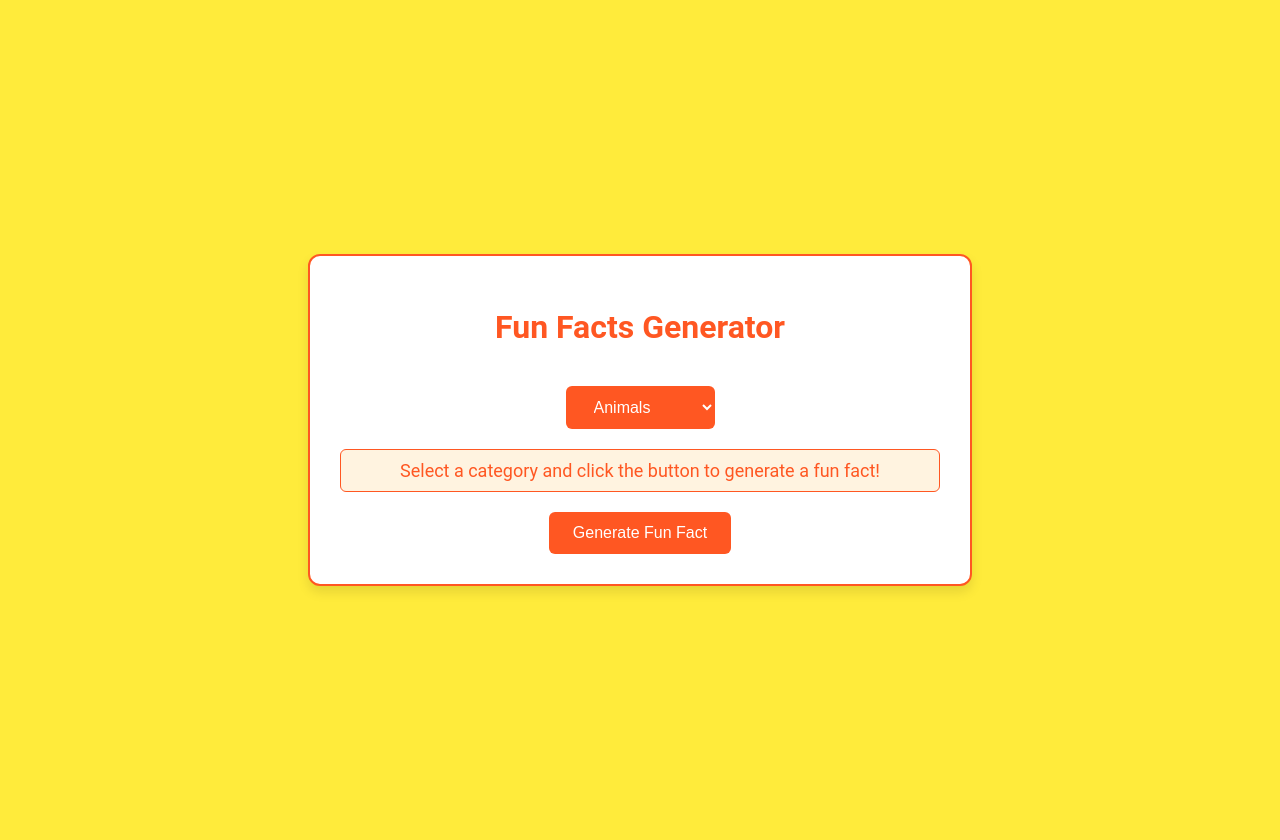
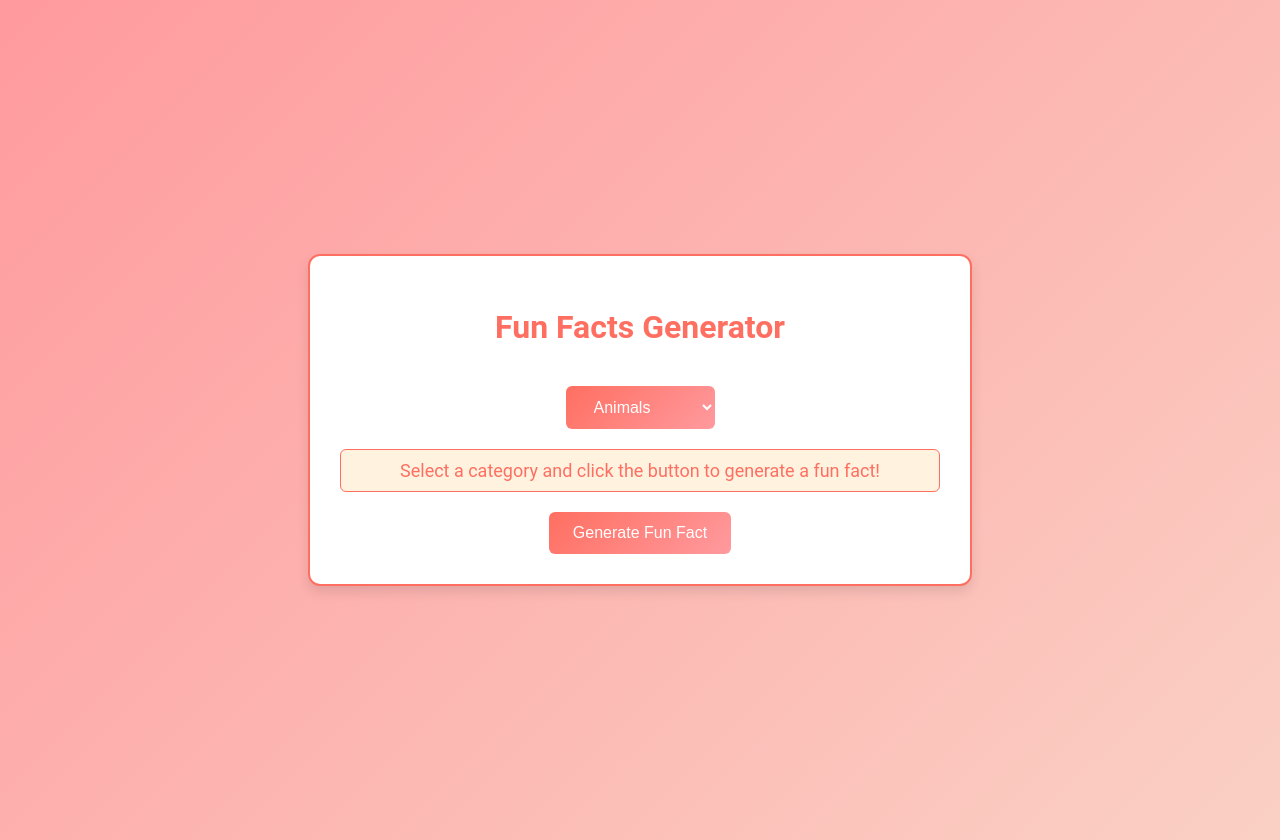
Before and after one commit to DewmithMagamage/Fun-Facts-Generator-App, a plain HTML site: page index.html in a window 1280 px wide. Drawn offline with Linux system fonts and the light colour scheme.

Commit message:
Update style.css

```diff
--- a/style.css
+++ b/style.css
@@ -1,7 +1,7 @@
-
+/* style.css */
 body {
     font-family: 'Roboto', sans-serif;
-    background-color: #ffeb3b; /* Bright yellow background */
+    background: linear-gradient(135deg, #ff9a9e 0%, #fad0c4 100%); /* Gradient background */
     color: #333;
     text-align: center;
     padding: 20px;
@@ -19,12 +19,13 @@ body {
     padding: 30px;
     border-radius: 12px;
     box-shadow: 0 6px 12px rgba(0, 0, 0, 0.1);
-    border: 2px solid #ff5722; /* Orange border */
+    border: 2px solid #ff6f61; /* Coral border */
 }
 
 h1 {
-    color: #ff5722; /* Orange heading */
+    color: #ff6f61; /* Coral heading */
     margin-bottom: 20px;
+    font-size: 2em;
 }
 
 select, button {
@@ -34,21 +35,22 @@ select, button {
     cursor: pointer;
     border: none;
     border-radius: 6px;
-    background-color: #ff5722; /* Orange button */
+    background: linear-gradient(135deg, #ff6f61 0%, #ff9a9e 100%); /* Gradient button */
     color: #ffffff;
-    transition: background-color 0.3s ease;
+    transition: background-color 0.3s ease, transform 0.3s ease;
 }
 
 button:hover, select:hover {
-    background-color: #e64a19; /* Darker orange on hover */
+    background: linear-gradient(135deg, #ff9a9e 0%, #ff6f61 100%); /* Reverse gradient on hover */
+    transform: scale(1.05); /* Slightly enlarge on hover */
 }
 
 #fact-display {
     margin-top: 20px;
     font-size: 18px;
-    color: #ff5722; /* Orange text */
+    color: #ff6f61; /* Coral text */
     padding: 10px;
     border-radius: 6px;
-    background-color: #fff3e0; /* Light orange background */
-    border: 1px solid #ff5722;
+    background-color: #fff3e0; /* Light coral background */
+    border: 1px solid #ff6f61;
 }
```
